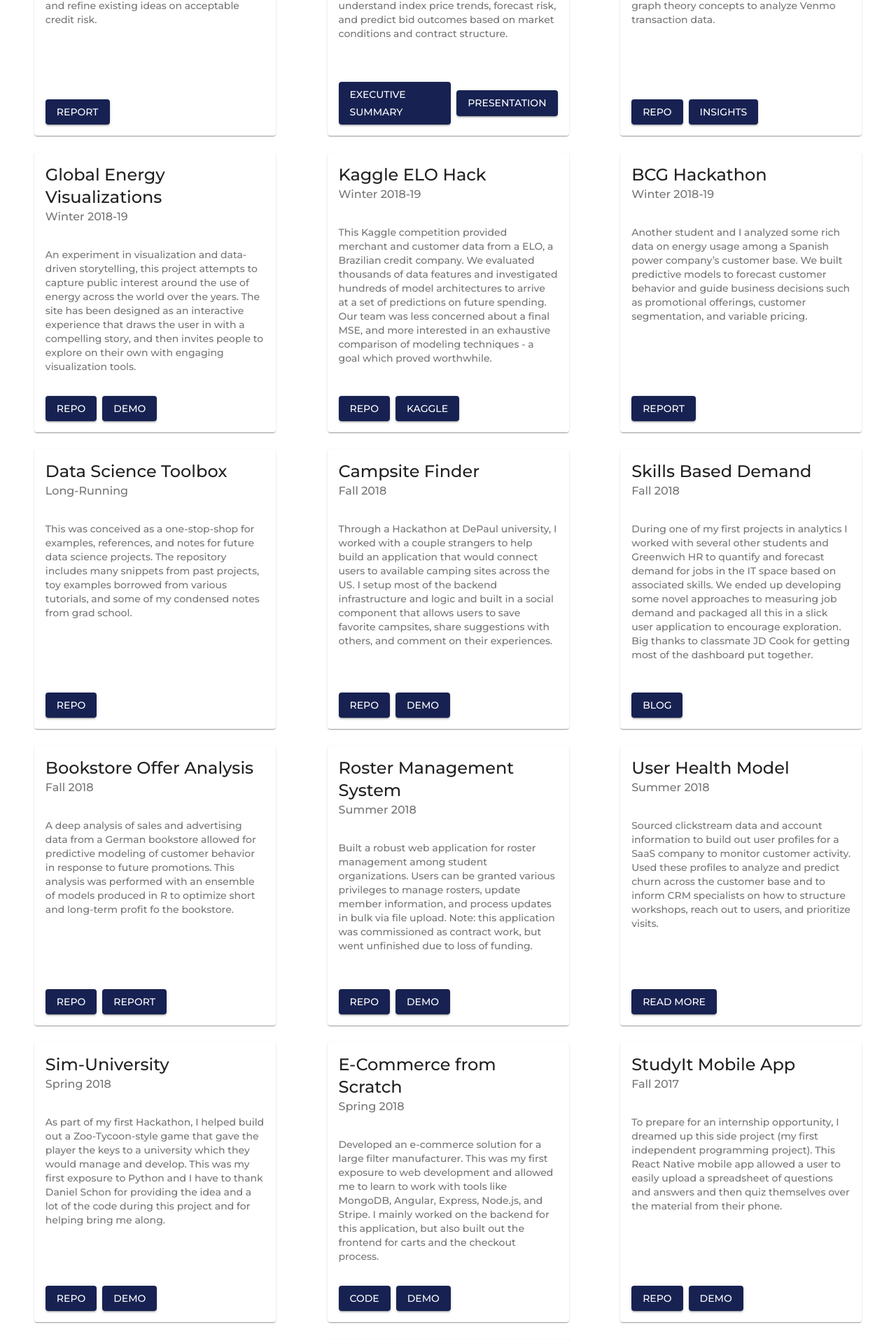
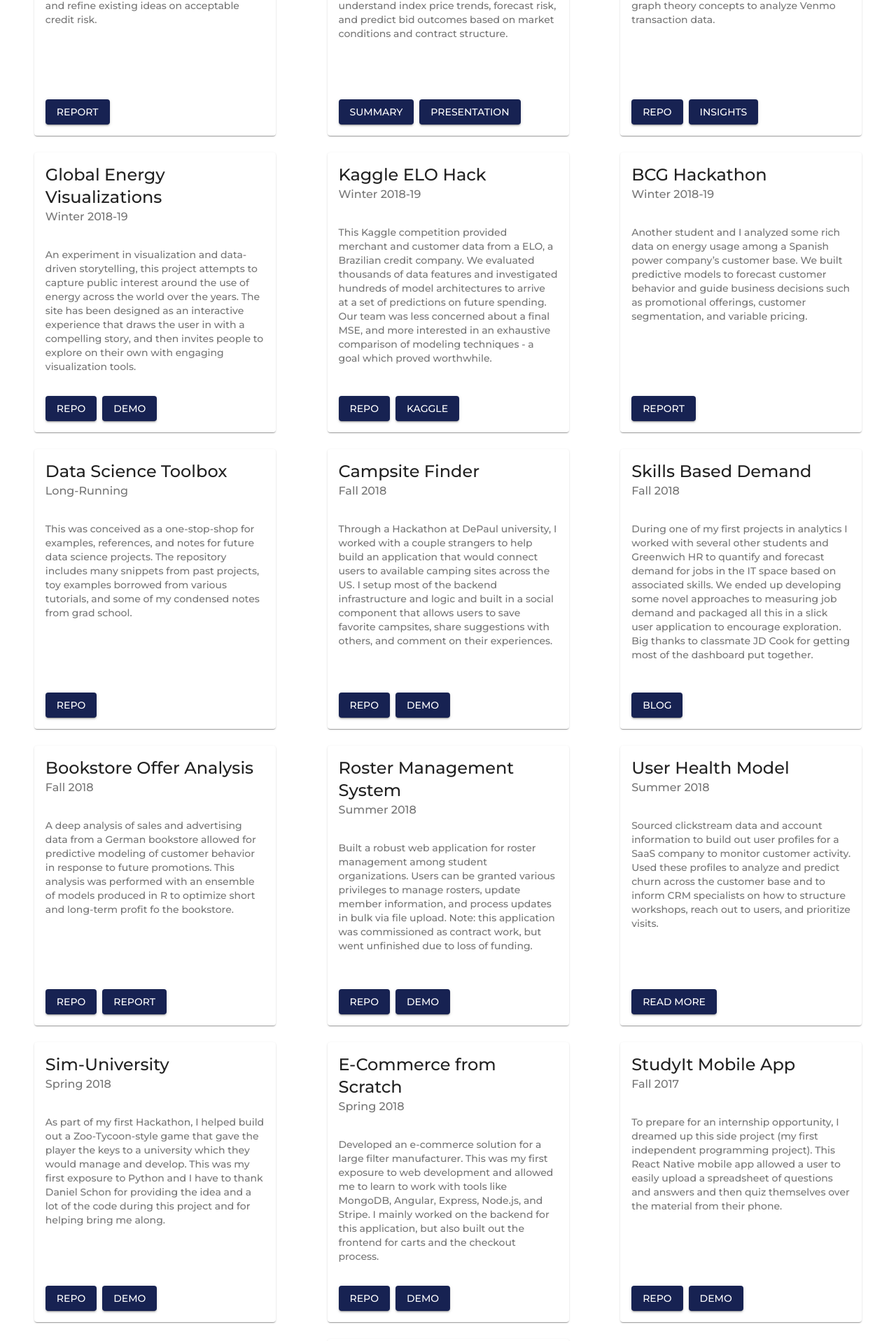
Before and after one commit to michaelfedell/portfolio, a React (Create React App) app: page /dev/projects in a window 1280 px wide. Shown: the part 1220-3137 px from the top of the page at 70% size. Built offline with nearby package versions, Linux system fonts and the light colour scheme; a web font is replaced by a local one.

Commit message:
Fix project links, style buttons, add Google Analytics

```diff
--- a/public/index.html
+++ b/public/index.html
@@ -19,6 +19,17 @@
       work correctly both with client-side routing and a non-root public URL.
       Learn how to configure a non-root public URL by running `npm run build`.
     -->
+
+    <!-- Global site tag (gtag.js) - Google Analytics -->
+    <script async src="https://www.googletagmanager.com/gtag/js?id=UA-146439940-1"></script>
+    <script>
+      window.dataLayer = window.dataLayer || [];
+      function gtag(){dataLayer.push(arguments);}
+      gtag('js', new Date());
+
+      gtag('config', 'UA-146439940-1');
+    </script>
+
 
     <link rel="stylesheet" href="https://fonts.googleapis.com/icon?family=Material+Icons" />
 
--- a/src/components/cards/SmartButton.js
+++ b/src/components/cards/SmartButton.js
@@ -5,15 +5,19 @@ import Typography from "@material-ui/core/Typography";
 import Button from "@material-ui/core/Button";
 import {makeStyles} from "@material-ui/core";
 
-SmartButton.propTypes = {
-
-};
+SmartButton.propTypes = {};
 
 const useStyles = makeStyles(theme => ({
   popover: {
     padding: theme.spacing(2),
     textAlign: "center",
   },
+  button: {
+    '&:hover': {
+      backgroundColor: theme.palette.primary.light,
+      color: "white",
+    },
+  }
 }));
 
 
@@ -41,7 +45,7 @@ function SmartButton(props) {
           anchorEl={anchorEl}
           onClose={handleClose}
           anchorOrigin={{vertical: 'bottom', horizontal: 'center',}}
-          transformOrigin={{vertical: 'top',horizontal: 'center',}}
+          transformOrigin={{vertical: 'top', horizontal: 'center',}}
         >
           <Typography className={classes.popover}>
             Sorry, I'm still working on making<br/>this content publicly available
@@ -52,6 +56,7 @@ function SmartButton(props) {
         href={link}
         target={"_blank"}
         variant={"contained"}
+        className={classes.button}
         color={"primary"}
         aria-describedby={id}
         onClick={link ? null : handleClick}
--- a/src/data/projects.json
+++ b/src/data/projects.json
@@ -87,7 +87,7 @@
     "title": "Pricing Forecasting Tools",
     "image": "/images/projects/bp.jpg",
     "desc": "My team and I built out forecasting tools and predictive models in an enterprise cloud environment (Palantir) using PySpark to drive big data analytics. Our tools enabled the operations teams at BP to understand index price trends, forecast risk, and predict bid outcomes based on market conditions and contract structure.",
-    "button": "Executive Summary",
+    "button": "Summary",
     "link": "https://michaelfedell.com/assets/files/PracticumReport.pdf",
     "button2": "Presentation",
     "link2": "https://michaelfedell.com/assets/files/PracticumPresentation.pdf",
@@ -231,10 +231,10 @@
     "title": "E-Commerce from Scratch",
     "image": "/images/projects/filtra.jpg",
     "desc": "Developed an e-commerce solution for a large filter manufacturer. This was my first exposure to web development and allowed me to learn to work with tools like MongoDB, Angular, Express, Node.js, and Stripe. I mainly worked on the backend for this application, but also built out the frontend for carts and the checkout process.",
-    "button": "Code",
-    "link": "",
+    "button": "Repo",
+    "link": "https://github.com/michaelfedell/Filtra-Systems",
     "button2": "Demo",
-    "link2": "",
+    "link2": "https://filtrasystems.herokuapp.com",
     "when": "Spring 2018",
     "type": "work",
     "order": 3
@@ -244,9 +244,9 @@
     "image": "/images/projects/study.jpg",
     "desc": "To prepare for an internship opportunity, I dreamed up this side project (my first independent programming project). This React Native mobile app allowed a user to easily upload a spreadsheet of questions and answers and then quiz themselves over the material from their phone.",
     "button": "Repo",
-    "link": "https://github.com/michaelfedell/Filtra-Systems",
+    "link": "https://github.com/michaelfedell/StudyIt",
     "button2": "Demo",
-    "link2": "https://filtrasystems.herokuapp.com",
+    "link2": "https://youtu.be/D-sSWLEvekU",
     "when": "Fall 2017",
     "type": "side",
     "order": 2
```
Also changed, not shown: 2 other files (tests, documents, lock files or other folders).
